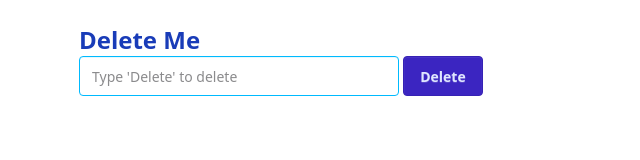
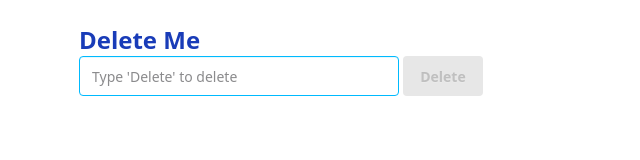
Before and after one commit to fima0519/js_Delete_Btn, a website: page index.html in a window 1280 px wide. Shown: the whole page, without its empty margins (0-640 px from the left). Drawn offline with Linux system fonts and the light colour scheme.

Commit message:
repaired disable button

```diff
--- a/index.html
+++ b/index.html
@@ -8,14 +8,21 @@
   </head>
   <body>
     <div class="max-w-[1170px] m-auto p-6">
-      <h2 id="deleteText" class="font-bold text-2xl text-blue-800">Delete Me</h2>
-      <input id="deleleTying"
+      <h2 id="deleteText" class="font-bold text-2xl text-blue-800">
+        Delete Me
+      </h2>
+      <input
+        id="deleleTying"
         type="text"
         placeholder="Type 'Delete' to delete"
         class="input input-info"
       />
-      <button id="deleteBtn" class="btn btn-active btn-primary disabled">Delete</button>
+      <button type="button" id="deleteBtn" class="btn btn-active btn-primary " disabled>
+        Delete
+      </button>
     </div>
+
     <script src="js/script.js"></script>
+
   </body>
 </html>
```
